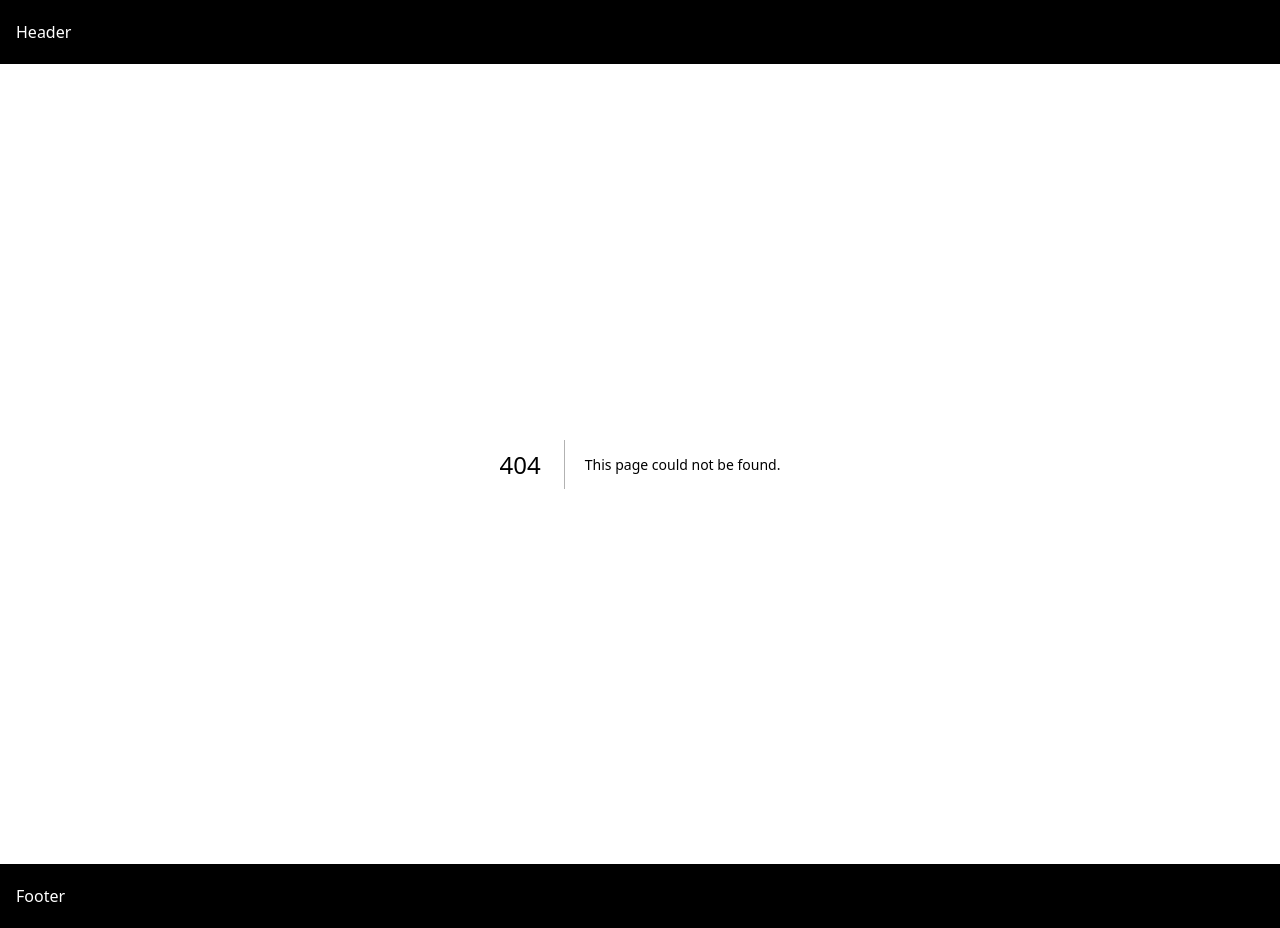
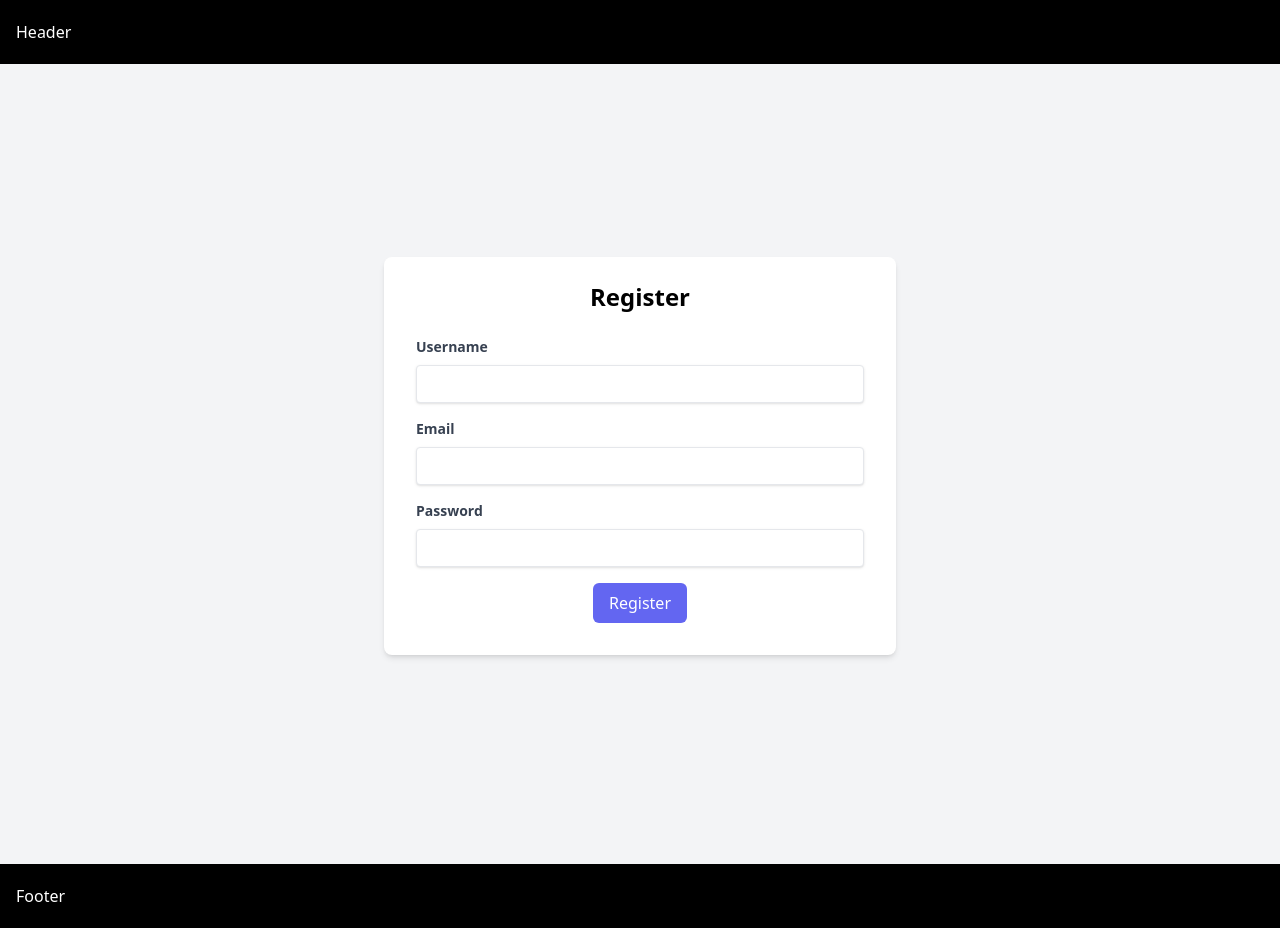
Before and after one commit to sonnguy/my-resume, a Next.js app: page /register in a window 1280 px wide. Before the commit this address had no page. Built offline with nearby package versions, Linux system fonts and the light colour scheme.

Commit message:
add login and register forms

```diff
--- a/src/app/login.tsx
+++ /dev/null
@@ -1,68 +0,0 @@
-"use client"
-import React, { useState, FormEvent, ChangeEvent } from 'react';
-
-const Login: React.FC = () => {
-  const [email, setEmail] = useState('');
-  const [password, setPassword] = useState('');
-
-  const handleLogin = (e: FormEvent) => {
-    e.preventDefault();
-    // Handle login logic here
-    // You can send the email and password to your backend for authentication
-    console.log('Login clicked');
-  };
-
-  const handleEmailChange = (e: ChangeEvent<HTMLInputElement>) => {
-    setEmail(e.target.value);
-  };
-
-  const handlePasswordChange = (e: ChangeEvent<HTMLInputElement>) => {
-    setPassword(e.target.value);
-  };
-
-  return (
-    <div className="flex justify-center items-center h-screen bg-gray-100">
-      <div className="w-full max-w-xs">
-        <form className="bg-white shadow-md rounded px-8 pt-6 pb-8 mb-4" onSubmit={handleLogin}>
-          <h2 className="text-2xl font-semibold mb-6 text-center">Login</h2>
-          <div className="mb-4">
-            <label className="block text-gray-700 text-sm font-bold mb-2" htmlFor="email">
-              Email
-            </label>
-            <input
-              className="shadow appearance-none border rounded w-full py-2 px-3 text-gray-700 leading-tight focus:outline-none focus:shadow-outline"
-              id="email"
-              type="email"
-              placeholder="Email"
-              value={email}
-              onChange={handleEmailChange}
-            />
-          </div>
-          <div className="mb-6">
-            <label className="block text-gray-700 text-sm font-bold mb-2" htmlFor="password">
-              Password
-            </label>
-            <input
-              className="shadow appearance-none border rounded w-full py-2 px-3 text-gray-700 leading-tight focus:outline-none focus:shadow-outline"
-              id="password"
-              type="password"
-              placeholder="Password"
-              value={password}
-              onChange={handlePasswordChange}
-            />
-          </div>
-          <div className="flex items-center justify-between">
-            <button
-              className="bg-blue-500 hover:bg-blue-700 text-white font-bold py-2 px-4 rounded focus:outline-none focus:shadow-outline"
-              type="submit"
-            >
-              Sign In
-            </button>
-          </div>
-        </form>
-      </div>
-    </div>
-  );
-};
-
-export default Login;
--- /dev/null
+++ b/src/app/login/page.tsx
@@ -0,0 +1,21 @@
+'use client'
+import LoginForm from '@/components/form/login';
+import { ILoginForm } from '@/types/interfaces/auth';
+import React from 'react';
+
+const Login: React.FC = () => {
+
+  const handleFormSubmit = (data: ILoginForm) => {
+    console.log(data);
+  };
+
+  return (
+    <div className="flex justify-center items-center h-screen bg-gray-100">
+      <div className="w-full max-w-lg">
+        <LoginForm onSubmit={handleFormSubmit} />
+      </div>
+    </div>
+  );
+};
+
+export default Login;
--- /dev/null
+++ b/src/app/register/page.tsx
@@ -0,0 +1,21 @@
+'use client'
+import RegisterForm from '@/components/form/register';
+import { IUser } from '@/types/interfaces/user';
+import React from 'react';
+
+const Register: React.FC = () => {
+
+  const handleFormSubmit = (data: IUser) => {
+    console.log(data);
+  };
+
+  return (
+    <div className="flex justify-center items-center h-screen bg-gray-100">
+      <div className="w-full max-w-lg">
+        <RegisterForm onSubmit={handleFormSubmit} />
+      </div>
+    </div>
+  );
+};
+
+export default Register;
--- /dev/null
+++ b/src/app/resume/edit/[id]/page.tsx
@@ -0,0 +1,17 @@
+import ResumeContent from "../../components/content";
+import ResumeHeader from "../../components/header";
+import ResumePersonalInfo from "../../components/personalInfo";
+
+export default function ResumeEdit() {
+  return (
+    <div className="p-24">
+      <div className="shadow-2xl">
+        <ResumeHeader />
+        <div className="flex">
+          <ResumePersonalInfo />
+          <ResumeContent />
+        </div>
+      </div>
+    </div>
+  )
+}
--- /dev/null
+++ b/src/components/form/formInput.tsx
@@ -0,0 +1,28 @@
+
+import { FieldError } from 'react-hook-form';
+interface IFormInputProps {
+  label: string;
+  name: string;
+  type: string;
+  register: any;
+  error?: FieldError | undefined;
+}
+
+const FormInput = ({ label, name, type, register, error }: IFormInputProps) => {
+  return (
+    <div className="mb-4">
+      <label className="block text-gray-700 text-sm font-bold mb-2" htmlFor={name}>
+        {label}
+      </label>
+      <input
+        className="shadow appearance-none border rounded w-full py-2 px-3 text-gray-700 leading-tight focus:outline-none focus:shadow-outline"
+        type={type}
+        id={name}
+        {...register(name, { required: `${label} is required` })}
+      />
+      {error && <span className="text-red-500">{error.message}</span>}
+    </div>
+  );
+};
+
+export default FormInput;
--- /dev/null
+++ b/src/components/form/login.tsx
@@ -0,0 +1,54 @@
+import { ILoginForm } from '@/types/interfaces/auth';
+import Link from 'next/link';
+import React from 'react';
+import { useForm } from 'react-hook-form';
+import FormInput from './formInput';
+
+interface ILoginFormProps {
+  onSubmit: (data: ILoginForm) => void;
+}
+
+const LoginForm = ({ onSubmit }: ILoginFormProps) => {
+  const {
+    register,
+    handleSubmit,
+    formState: { errors },
+  } = useForm<ILoginForm>({
+  });
+
+  const handleFormSubmit = (data: ILoginForm) => {
+    onSubmit(data);
+  };
+
+  return (
+    <form onSubmit={handleSubmit(handleFormSubmit)} className="bg-white shadow-md rounded-lg px-8 pt-6 pb-8 mb-4">
+      <h2 className="text-2xl font-semibold mb-6 text-center">Login</h2>
+      <FormInput
+        label="Email"
+        name="email"
+        type="email"
+        register={register}
+        error={errors.email}
+      />
+     <FormInput
+        label="Password"
+        name="password"
+        type="password"
+        register={register}
+        error={errors.password}
+      />
+      <div className="flex items-center justify-center flex-col">
+        <button
+          className="bg-blue-500 hover:bg-blue-700 text-white font-bold py-2 px-4 rounded focus:outline-none focus:shadow-outline"
+          type="submit"
+        >
+          Sign In
+        </button>
+
+        <Link className="mt-3 italic text-sm" href="/register">Create a account</Link>
+      </div>
+    </form>
+  );
+};
+
+export default LoginForm;
--- /dev/null
+++ b/src/components/form/register.tsx
@@ -0,0 +1,59 @@
+import { IRegisterForm } from '@/types/interfaces/auth';
+import React from 'react';
+import { useForm } from 'react-hook-form';
+import FormInput from './formInput';
+
+interface IRegisterFormProps {
+    onSubmit: (data: IRegisterForm) => void;
+}
+
+const RegisterForm = ({ onSubmit }: IRegisterFormProps) => {
+    const {
+        register,
+        handleSubmit,
+        formState: { errors },
+    } = useForm<IRegisterForm>({
+    });
+
+    const handleFormSubmit = (data: IRegisterForm) => {
+        onSubmit(data);
+    };
+
+    return (
+        <form onSubmit={handleSubmit(handleFormSubmit)} className="bg-white shadow-md rounded-lg px-8 pt-6 pb-8 mb-4">
+            <h2 className="text-2xl font-semibold mb-6 text-center">Register</h2>
+            <div className="mb-4">
+                <FormInput
+                    label="Username"
+                    name="username"
+                    type="text"
+                    register={register}
+                    error={errors.password}
+                />
+                <FormInput
+                    label="Email"
+                    name="email"
+                    type="email"
+                    register={register}
+                    error={errors.email}
+                />
+                <FormInput
+                    label="Password"
+                    name="password"
+                    type="password"
+                    register={register}
+                    error={errors.password}
+                />
+            </div>
+            <div className="flex items-center justify-center flex-col">
+                <button
+                    type="submit"
+                    className="px-4 py-2 text-white bg-indigo-500 rounded-md hover:bg-indigo-600">
+                    Register
+                </button>
+            </div>
+        </form>
+    );
+};
+
+export default RegisterForm;
--- /dev/null
+++ b/src/types/interfaces/auth.ts
@@ -0,0 +1,9 @@
+export interface ILoginForm {
+  email: string;
+  password: string;
+}
+export interface IRegisterForm {
+  email: string;
+  username: string;
+  password: string;
+}
```
Also changed, not shown: package.json (+6 -4 lines), 1 other file (tests, documents, lock files or other folders).
